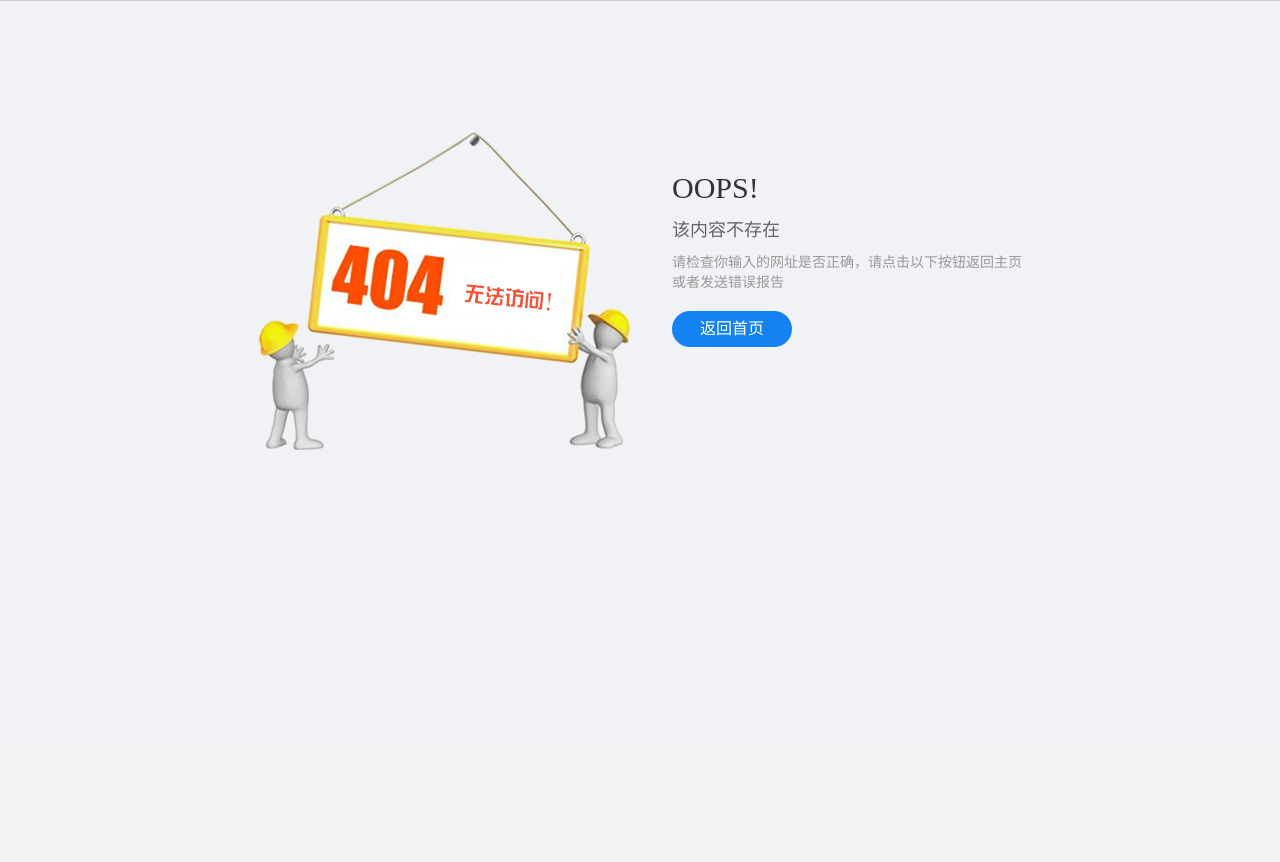
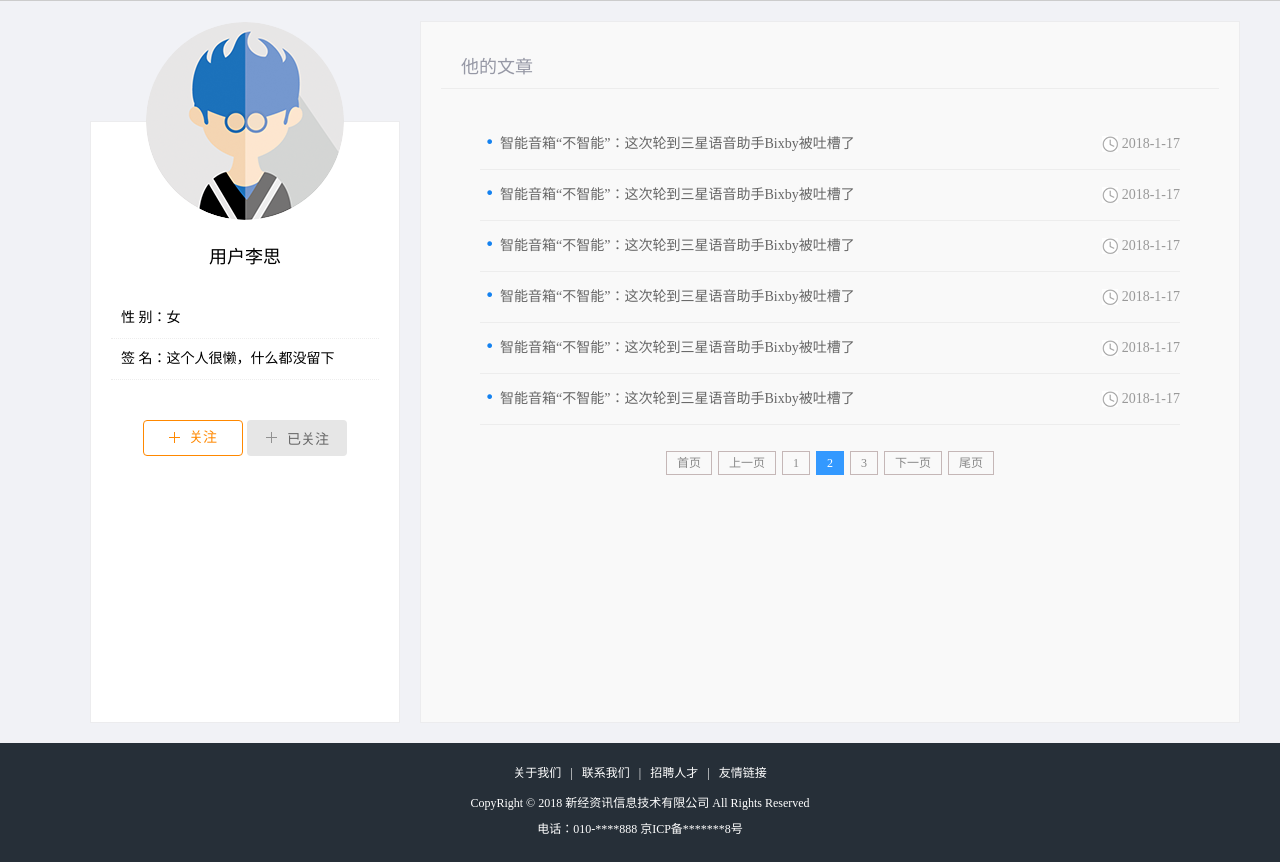
Before and after one commit to StanWu07/Information, a Flask app: page /user/other_info in a window 1280 px wide. Shown: the part 59-921 px from the top of the page. Before the commit the page ends 509 px from the top, so only its background shows below. Run offline with Flask 2, Linux system fonts and the light colour scheme; parts of the project's set-up code (start-up, migrations or seed data) failed here and were passed over; some libraries are stand-ins or nearby versions.

Commit message:
其他用户的界面展示

```diff
--- a/info/modules/profile/views.py
+++ b/info/modules/profile/views.py
@@ -10,6 +10,55 @@ from info.modules.profile import profile_blu
 from info.utils.common import user_login_data
 from info.utils.image_storage import storage
 from info.utils.response_code import RET
+
+
+@profile_blu.route('/other_info')
+@user_login_data
+def other_info():
+    data = {"user": g.user.to_dict() if g.user else None}
+    return render_template('news/other.html', data=data)
+
+
+@profile_blu.route('/user_follow')
+@user_login_data
+def user_follow():
+    # 获取页数
+    p = request.args.get("p", 1)
+    try:
+        p = int(p)
+    except Exception as e:
+        current_app.logger.error(e)
+        p = 1
+
+    # 取到当前登录用户
+    user = g.user
+
+    follows = []
+    current_page = 1
+    total_page = 1
+    try:
+        paginate = user.followed.paginate(p, constants.USER_FOLLOWED_MAX_COUNT, False)
+        # 获取当前页数据
+        follows = paginate.items
+        # 获取当前页
+        current_page = paginate.page
+        # 获取总页数
+        total_page = paginate.pages
+    except Exception as e:
+        current_app.logger.error(e)
+
+    user_dict_li = []
+
+    for follow_user in follows:
+        user_dict_li.append(follow_user.to_dict())
+
+    data = {
+        "users": user_dict_li,
+        "total_page": total_page,
+        "current_page": current_page
+    }
+
+    return render_template('news/user_follow.html', data=data)
 
 
 @profile_blu.route('/news_list')
--- a/info/static/news/css/main.css
+++ b/info/static/news/css/main.css
@@ -191,6 +191,7 @@ body{
 
 .card_list{
     width:300px;
+    height:160px;
     margin:20px;
     float:left;
 }
--- a/info/templates/news/base.html
+++ b/info/templates/news/base.html
@@ -4,6 +4,9 @@
     <meta charset="UTF-8">
     <title>{% block titleBlock %}{% endblock %}</title>
     <link rel="stylesheet" type="text/css" href="../../static/news/css/reset.css">
+     {% block cssBlock %}
+
+    {% endblock %}
     <link rel="stylesheet" type="text/css" href="../../static/news/css/main.css">
     <script type="text/javascript" src="../../static/news/js/jquery-1.12.4.min.js"></script>
     <script type="text/javascript" src="../../static/news/js/main.js"></script>
@@ -30,7 +33,7 @@
                 <!-- 用户登录后显示下面，隐藏上面 -->
                 <div class="user_login fr">
                     <img src="{% if data.user.avatar_url %} {{ data.user.avatar_url }} {% else %}../../static/news/images/person01.png{% endif %}" class="lgin_pic">
-                    <a href="#" id="nick_name">{{ data.user.nick_name }}</a>
+                    <a href="/user/info" id="nick_name">{{ data.user.nick_name }}</a>
                     <a href="javascript:;" onclick="logout()">退出</a>
                 </div>
             {% else %}
--- /dev/null
+++ b/info/templates/news/other.html
@@ -0,0 +1,218 @@
+{% extends "news/base.html" %}
+
+{% block titleBlock %}
+用户概况
+{% endblock %}
+
+{% block cssBlock %}
+<link rel="stylesheet" type="text/css" href="../../static/news/css/jquery.pagination.css">
+{% endblock %}
+
+{% block scriptBlock %}
+
+<script type="text/javascript" src="../../static/news/js/jquery.pagination.min.js"></script>
+<script type="text/javascript" src="../../static/news/js/other.js"></script>
+{% endblock %}
+
+{% block contentBlock %}
+    <div class="user_menu_con fl">
+        <div class="user_center_pic">
+            <img src="../../static/news/images/user_pic.png" alt="用户图片">
+        </div>
+        <div class="user_center_name">用户李思</div>
+
+        <ul class="other_detail">
+            <li>性 别：女</li>
+            <li>签 名：这个人很懒，什么都没留下</li>
+        </ul>
+
+        <div class="focus_other">
+            <a href="javascript:;" class="focus">关注</a>
+    <a href="javascript:;" class="focused"><span class="out">已关注</span><span class="over">取消关注</span></a>
+        </div>
+
+    </div>
+
+    <div class="user_con fr">
+            <div class="other_collect">
+                <h3>他的文章</h3>
+                <ul class="article_list">
+                    <li><a href="#">智能音箱“不智能”：这次轮到三星语音助手Bixby被吐槽了</a><span>2018-1-17</span></li>
+                    <li><a href="#">智能音箱“不智能”：这次轮到三星语音助手Bixby被吐槽了</a><span>2018-1-17</span></li>
+                    <li><a href="#">智能音箱“不智能”：这次轮到三星语音助手Bixby被吐槽了</a><span>2018-1-17</span></li>
+                    <li><a href="#">智能音箱“不智能”：这次轮到三星语音助手Bixby被吐槽了</a><span>2018-1-17</span></li>
+                    <li><a href="#">智能音箱“不智能”：这次轮到三星语音助手Bixby被吐槽了</a><span>2018-1-17</span></li>
+                    <li><a href="#">智能音箱“不智能”：这次轮到三星语音助手Bixby被吐槽了</a><span>2018-1-17</span></li>
+                </ul>
+
+                <div id="pagination" class="page"></div>
+                <script>
+                    $(function(){
+                        $("#pagination").pagination({
+                            currentPage: 2,
+                            totalPage: 3,
+                            callback: function(current) {
+                                alert('ok!');
+                            }
+                        });
+                    });
+                </script>
+            </div>
+
+        </div>
+{% endblock %}
+
+{% block rankBlock %}
+{% endblock %}
+
+{##}
+{#<!DOCTYPE html>#}
+{#<html lang="en">#}
+{#<head>#}
+{#    <meta charset="UTF-8">#}
+{#    <title>用户概况</title>#}
+{#    <link rel="stylesheet" type="text/css" href="../../static/news/css/reset.css">#}
+{#    <link rel="stylesheet" type="text/css" href="../../static/news/css/jquery.pagination.css">#}
+{#    <link rel="stylesheet" type="text/css" href="../../static/news/css/main.css">#}
+{#    <script type="text/javascript" src="../../static/news/js/jquery-1.12.4.min.js"></script>#}
+{#    <script type="text/javascript" src="../../static/news/js/jquery.pagination.min.js"></script>#}
+{#    <script type="text/javascript" src="../../static/news/js/other.js"></script>#}
+{#</head>#}
+{#<body>#}
+{#    <div class="header_con">#}
+{#        <div class="header">#}
+{#            <a href="#" class="logo fl"><img src="../../static/news/images/logo.png" alt="logo"></a>#}
+{#            <div class="user_login fr" style="display: block;">#}
+{#                <img src="../../static/news/images/person01.png" class="lgin_pic">#}
+{#                <a href="#">张大山</a>#}
+{#                <a href="#">退出</a>#}
+{#            </div>#}
+{#        </div>#}
+{#    </div>#}
+{#    #}
+{#    <div class="conter_con">#}
+{#        <div class="user_menu_con fl">#}
+{#            <div class="user_center_pic">#}
+{#                <img src="../../static/news/images/user_pic.png" alt="用户图片">#}
+{#            </div>#}
+{#            <div class="user_center_name">用户李思</div>#}
+{##}
+{#            <ul class="other_detail">#}
+{#                <li>性 别：女</li>#}
+{#                <li>签 名：这个人很懒，什么都没留下</li>#}
+{#            </ul>#}
+{#            #}
+{#            <div class="focus_other">#}
+{#                <a href="javascript:;" class="focus">关注</a>#}
+{#        <a href="javascript:;" class="focused"><span class="out">已关注</span><span class="over">取消关注</span></a>#}
+{#            </div>            #}
+{##}
+{#        </div>#}
+{##}
+{#        <div class="user_con fr">#}
+{#            <div class="other_collect">#}
+{#                <h3>他的文章</h3>#}
+{#                <ul class="article_list">#}
+{#                    <li><a href="#">智能音箱“不智能”：这次轮到三星语音助手Bixby被吐槽了</a><span>2018-1-17</span></li>#}
+{#                    <li><a href="#">智能音箱“不智能”：这次轮到三星语音助手Bixby被吐槽了</a><span>2018-1-17</span></li>#}
+{#                    <li><a href="#">智能音箱“不智能”：这次轮到三星语音助手Bixby被吐槽了</a><span>2018-1-17</span></li>#}
+{#                    <li><a href="#">智能音箱“不智能”：这次轮到三星语音助手Bixby被吐槽了</a><span>2018-1-17</span></li>#}
+{#                    <li><a href="#">智能音箱“不智能”：这次轮到三星语音助手Bixby被吐槽了</a><span>2018-1-17</span></li>#}
+{#                    <li><a href="#">智能音箱“不智能”：这次轮到三星语音助手Bixby被吐槽了</a><span>2018-1-17</span></li>#}
+{#                </ul>#}
+{#                #}
+{#                <div id="pagination" class="page"></div>#}
+{#                <script>#}
+{#                    $(function(){#}
+{#                        $("#pagination").pagination({#}
+{#                            currentPage: 2,#}
+{#                            totalPage: 3,#}
+{#                            callback: function(current) {#}
+{#                                alert('ok!');#}
+{#                            }#}
+{#                        });#}
+{#                    });#}
+{#                </script>#}
+{#            </div>#}
+{##}
+{#        </div>        #}
+{#    </div>#}
+{#    <div class="footer">        #}
+{#        <div class="footer_links">#}
+{#            <a href="">关于我们</a>#}
+{#            <span>|</span>#}
+{#            <a href="">联系我们</a>#}
+{#            <span>|</span>#}
+{#            <a href="">招聘人才</a>#}
+{#            <span>|</span>#}
+{#            <a href="">友情链接</a>#}
+{#        </div>#}
+{#        <p class="copyright">#}
+{#            CopyRight © 2018 新经资讯信息技术有限公司 All Rights Reserved<br />#}
+{#电话：010-****888    京ICP备*******8号#}
+{#        </p>#}
+{#    </div>#}
+{#    #}
+{#    <!-- 登录表单 -->#}
+{#    <form class="login_form_con">#}
+{#        <div class="login_form">#}
+{#            <div class="login_title">#}
+{#                <h3>登 录</h3>#}
+{#                <a href="javascript:;" class="shutoff"></a>#}
+{#            </div>#}
+{#            <div class="form_group">                #}
+{#                <input type="text" name="username" autocomplete="off">#}
+{#                <div class="input_tip">用户名/手机号</div>#}
+{#            </div>#}
+{#            <div class="form_group">                #}
+{#                <input type="password" name="password">#}
+{#                <div class="input_tip">密码(不少于6位)</div>#}
+{#            </div>#}
+{#            <input type="submit" name="" value="登 录" class="input_sub">#}
+{#            <div class="down_link">还没有账号？<a href="#" class="to_register">立即注册</a></div>#}
+{#        </div>#}
+{#        <div class="mask"></div>#}
+{#    </form>#}
+{#    #}
+{#    <!-- 注册表单 -->#}
+{#    <form class="register_form_con">#}
+{#        <div class="register_form">#}
+{#            <div class="register_title">#}
+{#                <h3>注 册</h3>#}
+{#                <a href="javascript:;" class="shutoff"></a>#}
+{#            </div>#}
+{#            <div class="form_group">                #}
+{#                <input type="text" name="username" autocomplete="off" class="phone_input">#}
+{#                <div class="input_tip">手机号</div>#}
+{#                <div class="error_tip">手机号不能为空</div>#}
+{#            </div>#}
+{#            <div class="form_group">                #}
+{#                <input type="password" name="code_pwd" class="code_pwd">#}
+{#                <div class="input_tip">手机验证码</div>#}
+{#                <a href="javascript:;" class="get_code">点击获取验证码</a>#}
+{#                <div class="error_tip">验证码不能为空</div>#}
+{#            </div>#}
+{#            <div class="form_group">                #}
+{#                <input type="password" name="password" class="pass_input">#}
+{#                <div class="input_tip">密码(不少于6位)</div>#}
+{#                <div class="error_tip">密码不能为空</div>#}
+{#            </div>#}
+{#            <div class="form_group">                #}
+{#                <input type="password" name="code_pwd" class="code_pwd">#}
+{#                <div class="input_tip">图形验证码</div>#}
+{#                <img src="../../static/news/images/pic_code.png" class="get_pic_code">#}
+{#                <div class="error_tip">图形码不能为空</div>#}
+{#            </div>#}
+{#            #}
+{#            <div  class="form_group2 clearfix">#}
+{#                <input type="checkbox" class="agree_input" checked>#}
+{#                <p>同意使用条款，并已阅读"跟帖评论自律管理承诺书"</p>#}
+{#                <div class="error_tip">请勾选</div>#}
+{#            </div>#}
+{#            <input type="submit" name="" value="注 册" class="input_sub">#}
+{#            <div class="down_link">已有账号？<a href="#" class="to_login">立即登录</a></div>#}
+{#        </div>#}
+{#        <div class="mask"></div>#}
+{#    </form>#}
+{#</body>#}
+{#</html>#}
--- a/info/templates/news/user.html
+++ b/info/templates/news/user.html
@@ -25,7 +25,7 @@
     <ul class="option_list">
         <li class="active"><a href="{{ url_for("profile.base_info") }}" target="main_frame">基本资料</a></li>
         <li><a href="{{ url_for("profile.pic_info") }}" target="main_frame">头像设置</a></li>
-        <li><a href="../../static/news/html/user_follow.html" target="main_frame">我的关注</a></li>
+        <li><a href="{{ url_for("profile.user_follow") }}" target="main_frame">我的关注</a></li>
         <li><a href="{{ url_for("profile.pass_info") }}" target="main_frame">密码修改</a></li>
         <li><a href="{{ url_for("profile.user_collection") }}" target="main_frame">我的收藏</a></li>
         <li><a href="{{ url_for("profile.news_release") }}" target="main_frame">新闻发布</a></li>
```
Also changed, not shown: info/modules/news/views.py (+48 -0 lines), info/static/news/html/other.html (deleted, +0 -150 lines), info/static/news/html/user_follow.html (deleted, +0 -68 lines), info/static/news/js/detail.js (+60 -1 lines), info/templates/news/user_follow.html (added, +46 -0 lines).
